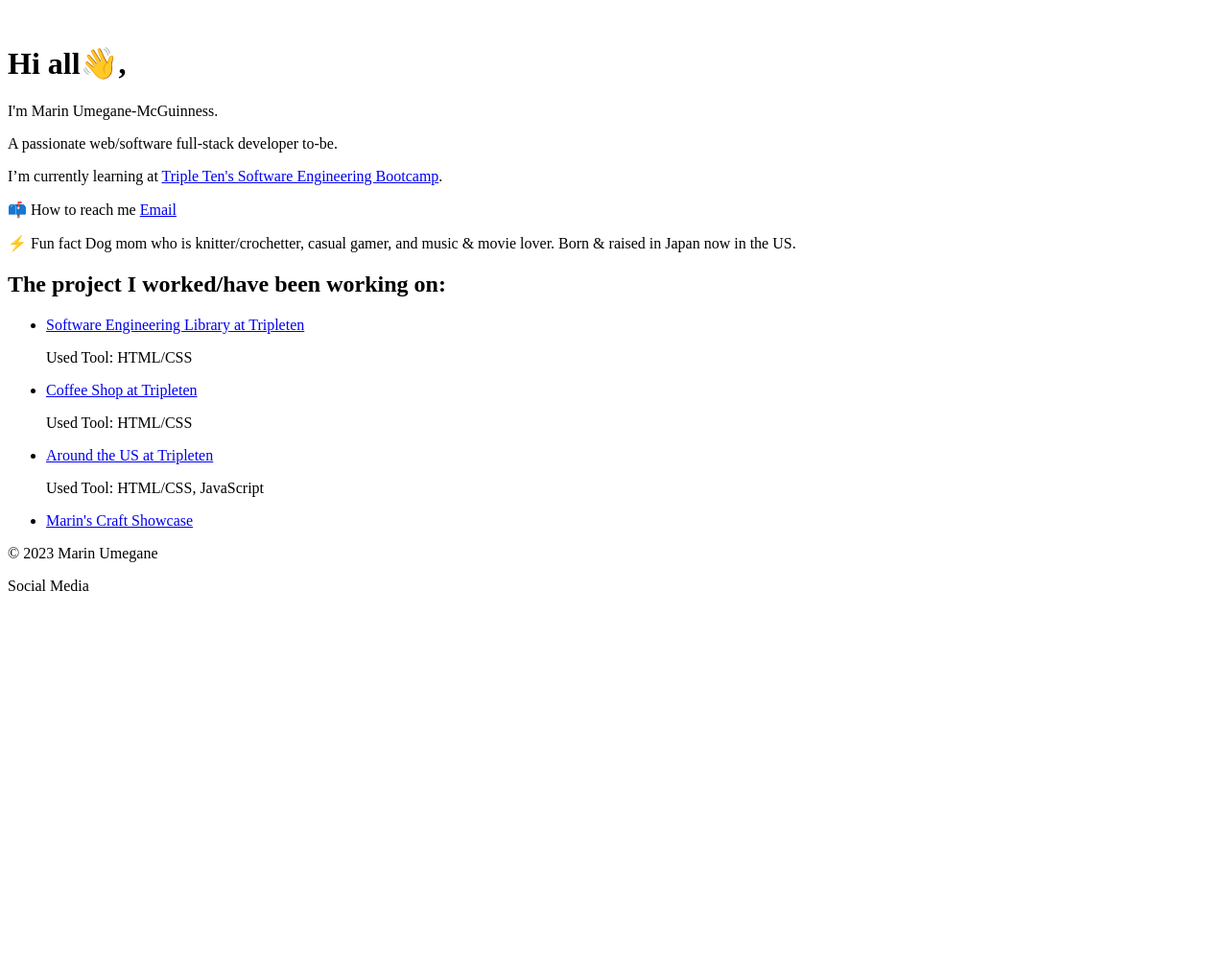
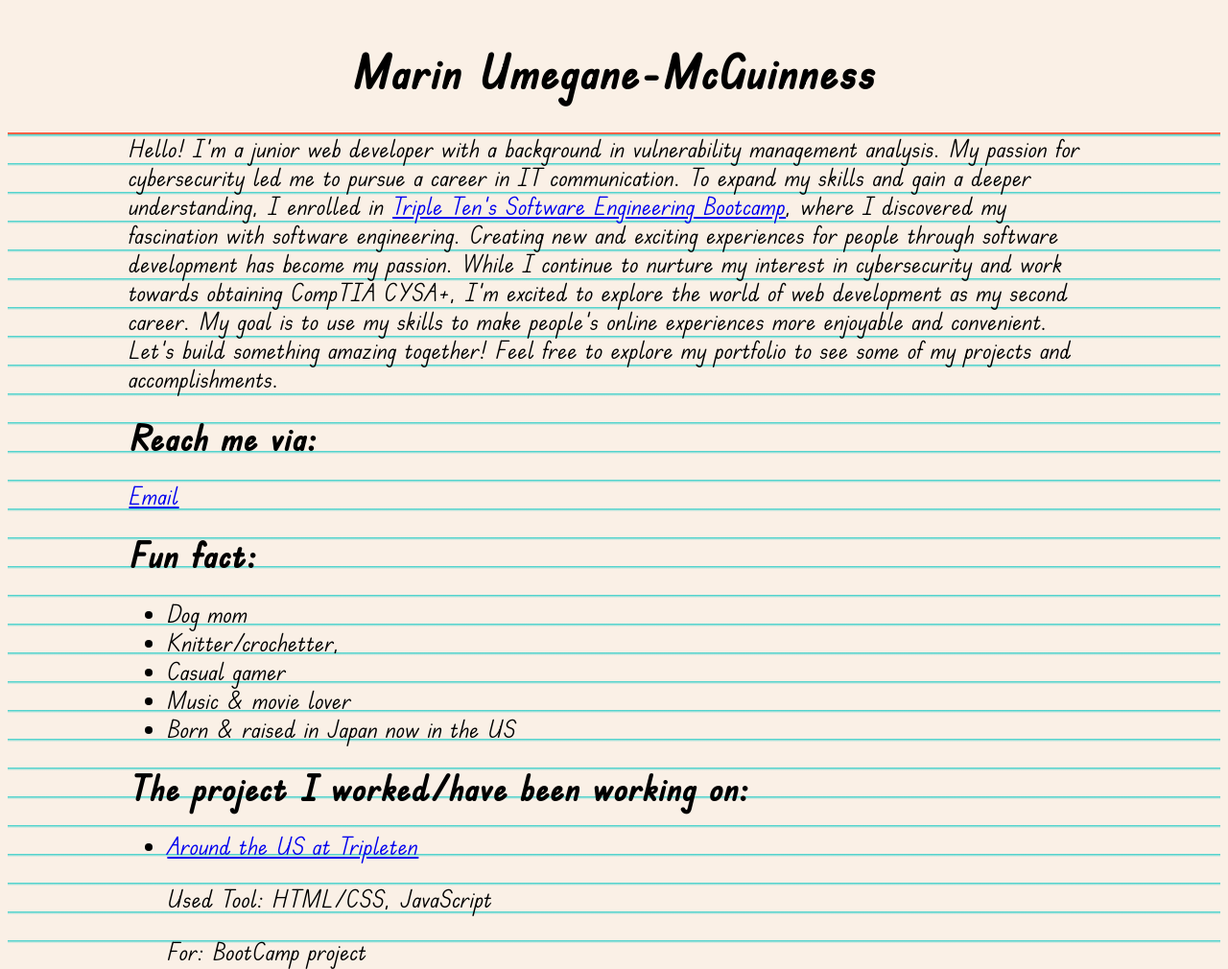
Before and after one commit to MarinU-M/MarinU-M, a plain HTML site: page index.html in a window 1280 px wide. Shown: the top 1010 px of the page at 96% size. Before the commit the page ends 800 px from the top, so only its background shows below. Drawn offline with Linux system fonts and the light colour scheme.

Commit message:
feat: create index.css, self info, import fonts

```diff
--- a/index.html
+++ b/index.html
@@ -3,59 +3,77 @@
   <head>
     <meta charset="UTF-8" />
     <meta content="width=device-width, initial-scale=1.0" name="viewport" />
-    <!-- <link rel="stylesheet" href="./pages/index.css" /> -->
+    <link rel="stylesheet" href="./pages/index.css" />
     <title></title>
   </head>
   <body class="page">
     <div class="page__content page__section">
       <header class="header">
         <img class="" src="" alt="" />
-        <h1>Hi all👋,</h1>
+        <h1>Marin Umegane-McGuinness</h1>
       </header>
 
       <main class="content">
-        <p>I'm Marin Umegane-McGuinness.</p>
-        <p>A passionate web/software full-stack developer to-be.</p>
-        <p>
-          I’m currently learning at
+        <p class="content__self-info">
+          Hello! I'm a junior web developer with a background in vulnerability
+          management analysis. My passion for cybersecurity led me to pursue a
+          career in IT communication. To expand my skills and gain a deeper
+          understanding, I enrolled in
           <a
             href="https://tripleten.com/software-engineer/?form_position=%2Fqa-engineer%2F&gaid=2057165500.1686775753&referrer=N%2FA"
             >Triple Ten's Software Engineering Bootcamp</a
-          >.
+          >, where I discovered my fascination with software engineering.
+          Creating new and exciting experiences for people through software
+          development has become my passion. While I continue to nurture my
+          interest in cybersecurity and work towards obtaining CompTIA CYSA+,
+          I'm excited to explore the world of web development as my second
+          career. My goal is to use my skills to make people's online
+          experiences more enjoyable and convenient. Let's build something
+          amazing together! Feel free to explore my portfolio to see some of my
+          projects and accomplishments.
         </p>
 
-        <p>
-          📫 How to reach me
-          <a href="mailto:marin.umegane.m@gmail.com">Email</a>
-        </p>
-        <p>
-          ⚡ Fun fact Dog mom who is knitter/crochetter, casual gamer, and music
-          & movie lover. Born & raised in Japan now in the US.
-        </p>
+        <div>
+          <h2>Reach me via:</h2>
+          <p><a href="mailto:marin.umegane.m@gmail.com">Email</a></p>
+        </div>
+        <div>
+          <h2>Fun fact:</h2>
+          <ul>
+            <li>Dog mom</li>
+            <li>Knitter/crochetter,</li>
+            <li>Casual gamer</li>
+            <li>Music & movie lover</li>
+            <li>Born & raised in Japan now in the US</li>
+          </ul>
+        </div>
         <div>
           <h2>The project I worked/have been working on:</h2>
           <ul>
             <li>
-              <a href="https://marinu-m.github.io/se_project_library/"
-                >Software Engineering Library at Tripleten</a
+              <a href="https://marinu-m.github.io/se_project_aroundtheus/"
+                >Around the US at Tripleten</a
               >
-
-              <p>Used Tool: HTML/CSS</p>
+              <p>Used Tool: HTML/CSS, JavaScript</p>
+              <p>For: BootCamp project</p>
             </li>
             <li>
               <a href="https://marinu-m.github.io/se_project_coffeeshop/"
                 >Coffee Shop at Tripleten</a
               >
               <p>Used Tool: HTML/CSS</p>
+              <p>For: BootCamp project</p>
             </li>
             <li>
-              <a href="https://marinu-m.github.io/se_project_aroundtheus/"
-                >Around the US at Tripleten</a
+              <a href="https://marinu-m.github.io/se_project_library/"
+                >Software Engineering Library at Tripleten</a
               >
-              <p>Used Tool: HTML/CSS, JavaScript</p>
+              <p>Used Tool: HTML/CSS</p>
+              <p>For: BootCamp project</p>
             </li>
             <li>
               <a href="#">Marin's Craft Showcase</a>
+              <p>For: My own project (WIP)</p>
             </li>
           </ul>
         </div>
--- /dev/null
+++ b/pages/index.css
@@ -0,0 +1,54 @@
+@font-face {
+  font-family: "Edu TAS Beginner";
+  font-style: normal;
+  font-weight: normal;
+  font-display: swap;
+  src: url("../fonts/EduTASBeginner-Regular.ttf") format("truetype");
+}
+
+@font-face {
+  font-family: "Edu TAS Beginner";
+  font-style: normal;
+  font-weight: bold;
+  font-display: swap;
+  src: url("../fonts/EduTASBeginner-Bold.ttf") format("truetype");
+}
+
+.page {
+  background-color: #faf0e6;
+  font-family: "Edu TAS Beginner", cursive;
+  font-style: normal;
+  font-weight: normal;
+  font-size: 25px;
+}
+
+.header {
+  display: flex;
+  justify-content: center;
+  border-bottom: solid 2px rgba(255, 99, 71, 1);
+}
+
+.content {
+  margin: 0;
+  padding: 0 10%;
+  /* background-color: #fdf5e6;
+  background-image: linear-gradient(180deg, #48d1cc 50%, transparent 50%);
+  background-size: 56px 3px; */
+  background: repeating-linear-gradient(
+    180deg,
+    #48d1cc,
+    #48d1cc 0.3px,
+    #faf0e6 3px,
+    #faf0e6 30px
+  );
+  line-height: 30px;
+}
+
+.content__self-info {
+  margin-top: 0;
+}
+
+.footer {
+  display: flex;
+  justify-content: space-between;
+}
```
Also changed, not shown: fonts/Edu_TAS_Beginner/OFL.txt (added, +93 -0 lines), fonts/EduTASBeginner-Bold.ttf (added), fonts/EduTASBeginner-Regular.ttf (added), fonts/Edu_TAS_Beginner/EduTASBeginner-VariableFont_wght.ttf (added), fonts/Edu_TAS_Beginner/README.txt (added), fonts/Edu_TAS_Beginner/static/EduTASBeginner-Medium.ttf (added), fonts/Edu_TAS_Beginner/static/EduTASBeginner-SemiBold.ttf (added).
